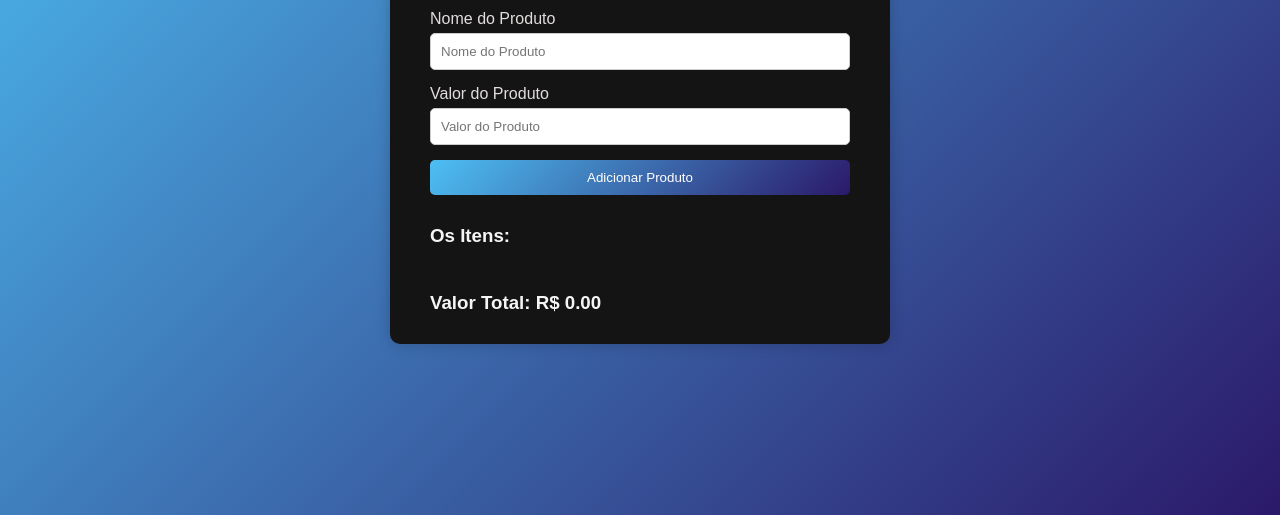
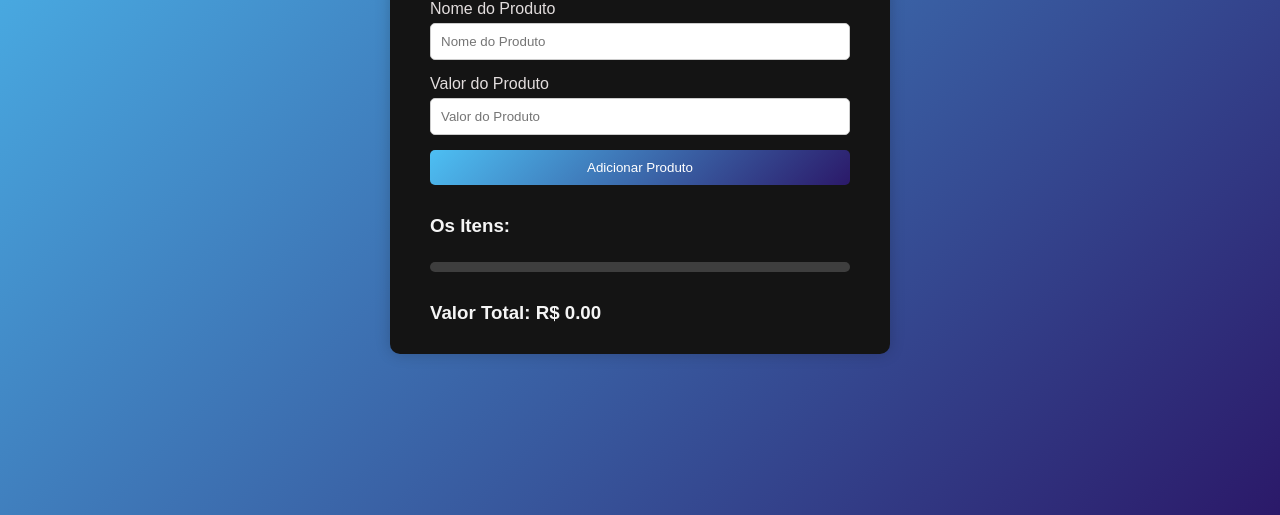
Before and after one commit to ielzyzz/Calculadora_despesas, a plain HTML site: page index.html in a window 1280 px wide. Shown: the part 285-800 px from the top of the page. Drawn offline with Linux system fonts and the light colour scheme.

Commit message:
Update index.html

```diff
--- a/index.html
+++ b/index.html
@@ -29,8 +29,11 @@
 
       <button id="btn">Adicionar Produto</button>
 
-      <h3>Os Itens:</h3>
-      <ul id="lista-produtos"></ul>
+    <h3>Os Itens:</h3>
+        <div class="scroll">
+            <ul id="lista-produtos"></ul>
+        </div>
+
 
       <h3>Valor Total: R$ <span id="saldo">0.00</span></h3>
     </div>
```
